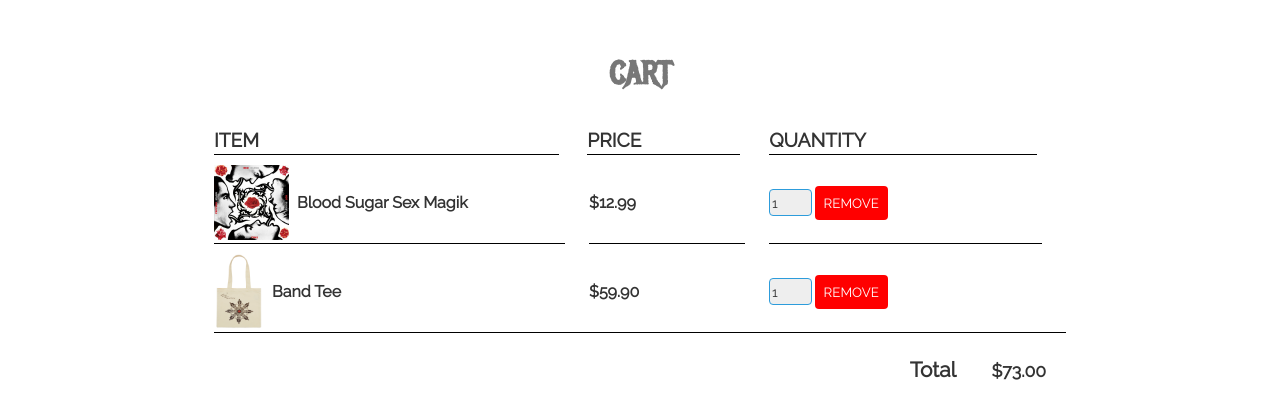
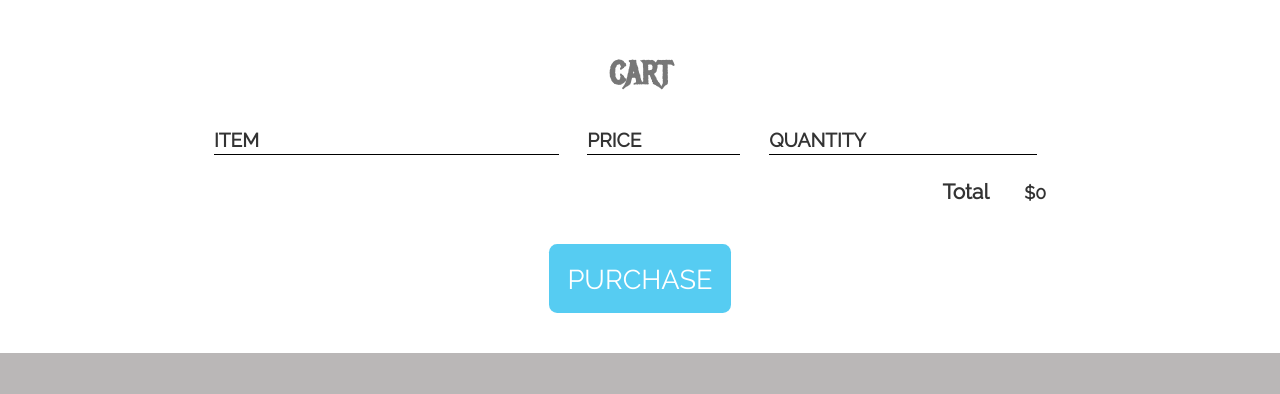
Before and after one commit to NishanRoka/RHCP-Fanpage, a plain HTML site: page store.html in a window 1280 px wide. Shown: the part 1754-2148 px from the top of the page. Drawn offline with Linux system fonts and the light colour scheme.

Commit message:
Updated store.html

```diff
--- a/store.html
+++ b/store.html
@@ -86,7 +86,7 @@
             </div>
 
         </section>
-        <section class="container content-section">
+        <section class="container content-section main-cart">
             <h2 class="section-header">CART</h2>
             <div class="cart-row">
                 <span class="cart-item cart-header cart-column">ITEM</span>
@@ -94,35 +94,13 @@
                 <span class="cart-quantity cart-header cart-column">QUANTITY</span>
             </div>
             <div class="cart-items">
-                <div class="cart-row">
-                    <div class="cart-item cart-column">
-                        <img class="cart-img" src="images/BSSM.jpg" >
-                        <span class="cart-item-title">Blood Sugar Sex Magik</span>
-                    </div>
-                    <span class="cart-price cart-column cart-item-price">$12.99</span>
-                    <div class="cart-quantity cart-column">
-                        <input class="cart-input" type="number" value="1">
-                        <button class="btn remove-btn" role="button">REMOVE</button>
-                    </div>
 
-                </div>
-                <div class="cart-row">
-                    <div class="cart-item cart-column">
-                        <img class="cart-img" src="images/Tote.png" >
-                        <span class="cart-item-title">Band Tee</span>
-                    </div>
-                    <span class="cart-price cart-column cart-item-price">$59.90</span>
-                    <div class="cart-quantity cart-column">
-                        <input class="cart-input" type="number" value="1">
-                        <button  class="btn remove-btn" role="button">REMOVE</button>
-                    </div>
-                </div>
             </div>
 
 
             <div class="cart-row cart-total">
                 <span class="total">Total</span>
-                <span class="total-price">$73.00</span>
+                <span class="total-price">$0</span>
             </div>
             <button class="btn primary-button purch-btn" role="button">PURCHASE</button>
 
@@ -145,7 +123,7 @@
                     </li>
                     <li>
                         <a href="https://spotify.com", target="_blank">
-                            <img src="images/Spotify.png" alt="Spotify" width="80px" height ="80px">
+                            <img src="images/Spotify.jpg" alt="Spotify" width="80px" height ="80px">
                         </a>
                     </li>
                 </ul>
```
